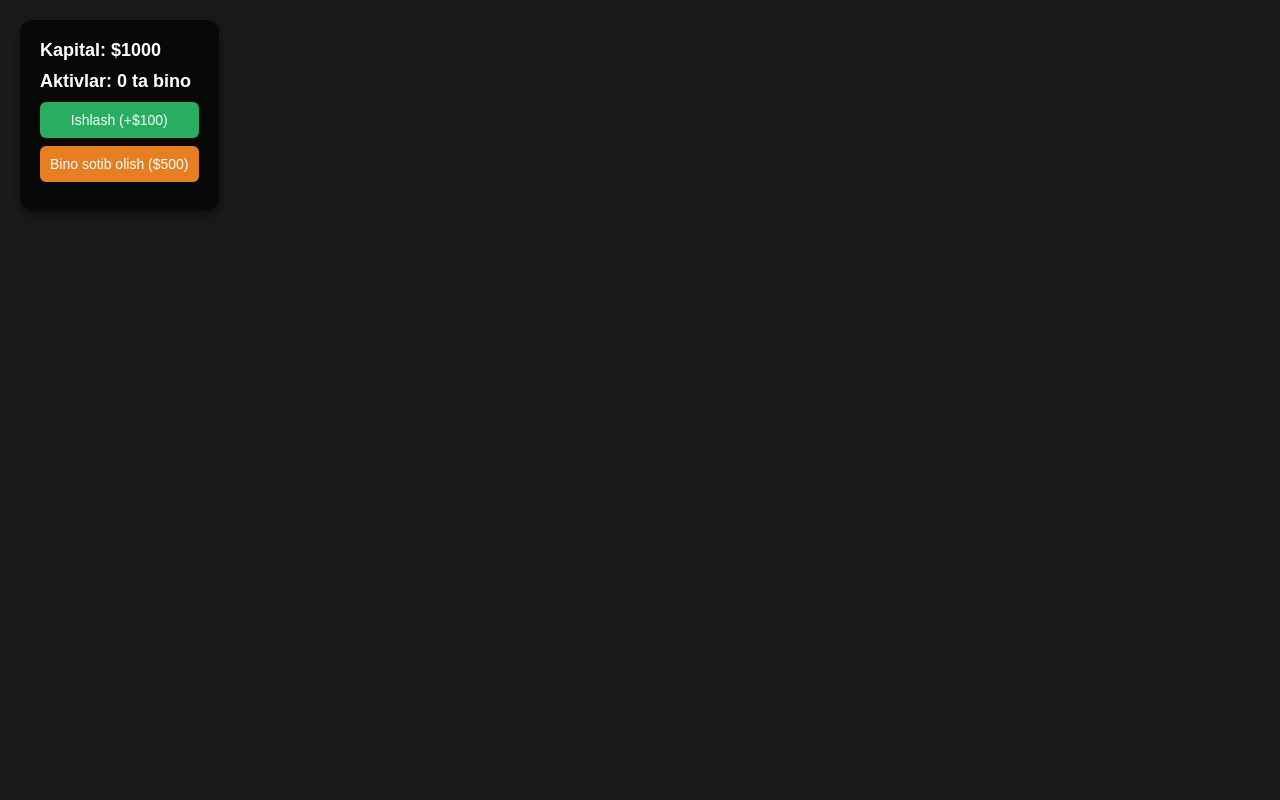
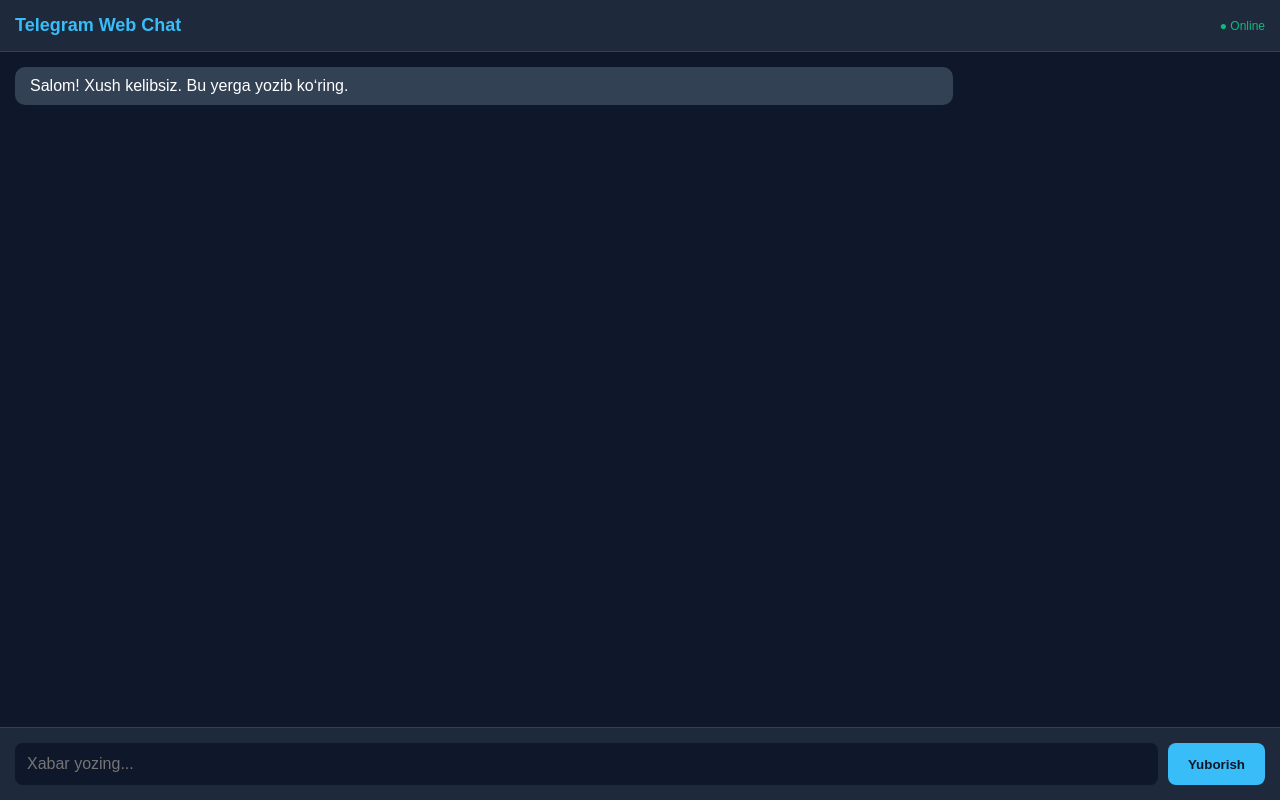
Before and after one commit to dedco776/3d-game, a plain HTML site: page index.html in a window 1280 px wide. Drawn offline with nearby package versions, Linux system fonts and the light colour scheme.

Commit message:
Change title to 'Telegram Web' and add chat feature
Updated the title and added a chat interface with message input.

```diff
--- a/index.html
+++ b/index.html
@@ -3,49 +3,66 @@
 <head>
     <meta charset="UTF-8">
     <meta name="viewport" content="width=device-width, initial-scale=1.0">
-    <title>3D Moliya Simulyatori</title>
+    <title>Telegram Web</title>
     <style>
-        body { margin: 0; overflow: hidden; font-family: sans-serif; background-color: #1a1a1a; }
-        #ui-container {
-            position: absolute;
-            top: 20px;
-            left: 20px;
-            background: rgba(0, 0, 0, 0.7);
-            color: #fff;
-            padding: 20px;
-            border-radius: 12px;
-            box-shadow: 0 4px 10px rgba(0,0,0,0.5);
-            max-width: 280px;
-        }
-        .stat { font-size: 18px; margin-bottom: 10px; font-weight: bold; }
-        .btn {
-            display: block;
-            width: 100%;
-            padding: 10px;
-            margin: 8px 0;
-            border: none;
-            border-radius: 6px;
-            background: #27ae60;
-            color: white;
-            font-size: 14px;
-            cursor: pointer;
-            transition: 0.2s;
-        }
-        .btn:hover { background: #2ecc71; }
-        .btn-risk { background: #e67e22; }
-        .btn-risk:hover { background: #f39c12; }
+        * { box-sizing: border-box; margin: 0; padding: 0; font-family: sans-serif; }
+        body { background-color: #0f172a; color: #fff; height: 100vh; display: flex; flex-direction: column; }
+
+        /* Yuqori qism (Header) */
+        .header { background: #1e293b; padding: 15px; display: flex; align-items: center; justify-content: space-between; border-bottom: 1px solid #334155; }
+        .header h2 { font-size: 18px; color: #38bdf8; }
+
+        /* Xabarlar yoziladigan joy */
+        .chat-box { flex: 1; padding: 15px; overflow-y: auto; display: flex; flex-direction: column; gap: 10px; }
+        .message { background: #334155; padding: 10px 15px; border-radius: 10px; max-width: 75%; word-break: break-word; }
+        .my-message { background: #2563eb; align-self: flex-end; }
+
+        /* Pastki yozish paneli */
+        .input-box { background: #1e293b; padding: 15px; display: flex; gap: 10px; border-top: 1px solid #334155; }
+        .input-box input { flex: 1; padding: 12px; border-radius: 8px; border: none; background: #0f172a; color: #fff; outline: none; font-size: 16px; }
+        .input-box button { background: #38bdf8; color: #0f172a; border: none; padding: 0 20px; border-radius: 8px; font-weight: bold; cursor: pointer; }
     </style>
 </head>
 <body>
-    <div id="ui-container">
-        <div class="stat">Kapital: $<span id="balance">1000</span></div>
-        <div class="stat">Aktivlar: <span id="assets">0</span> ta bino</div>
-        <button class="btn" onclick="work()">Ishlash (+$100)</button>
-        <button class="btn btn-risk" onclick="buyAsset()">Bino sotib olish ($500)</button>
+
+    <div class="header">
+        <h2>Telegram Web Chat</h2>
+        <span id="status" style="font-size: 12px; color: #10b981;">● Online</span>
     </div>
 
-    <!-- Three.js CDN -->
-    <script src="https://cdnjs.cloudflare.com/ajax/libs/three.js/r128/three.min.js"></script>
-    <script src="script.js"></script>
+    <div class="chat-box" id="chatBox">
+        <div class="message">Salom! Xush kelibsiz. Bu yerga yozib koʻring.</div>
+    </div>
+
+    <div class="input-box">
+        <input type="text" id="messageInput" placeholder="Xabar yozing...">
+        <button onclick="sendMessage()">Yuborish</button>
+    </div>
+
+    <script>
+        const chatBox = document.getElementById('chatBox');
+        const messageInput = document.getElementById('messageInput');
+
+        function sendMessage() {
+            let text = messageInput.value.trim();
+            if (text === "") return;
+
+            // Biz yozgan xabar
+            let msgDiv = document.createElement('div');
+            msgDiv.className = 'message my-message';
+            msgDiv.innerText = text;
+            chatBox.appendChild(msgDiv);
+
+            messageInput.value = "";
+            chatBox.scrollTop = chatBox.scrollHeight;
+        }
+
+        // Enter tugmasini bosganda ham yuborish
+        messageInput.addEventListener("keypress", function(event) {
+            if (event.key === "Enter") {
+                sendMessage();
+            }
+        });
+    </script>
 </body>
 </html>
```
